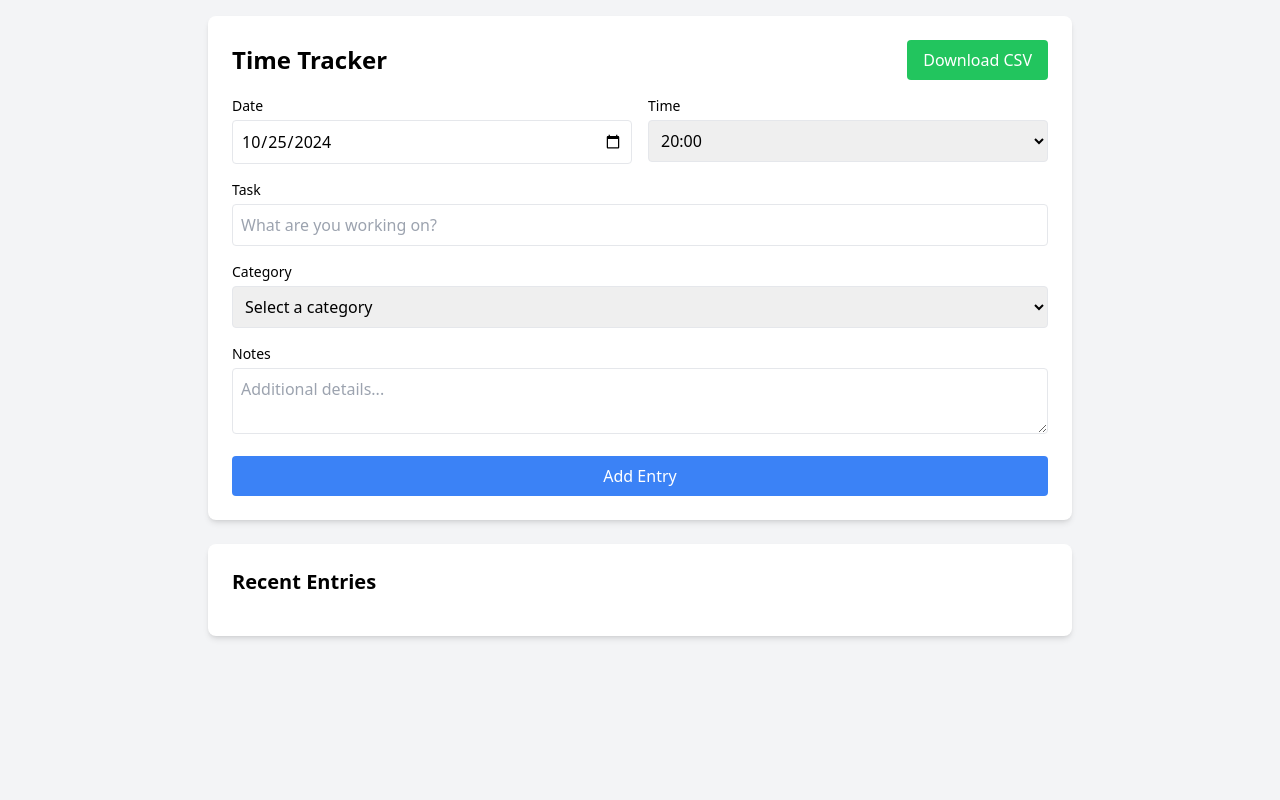
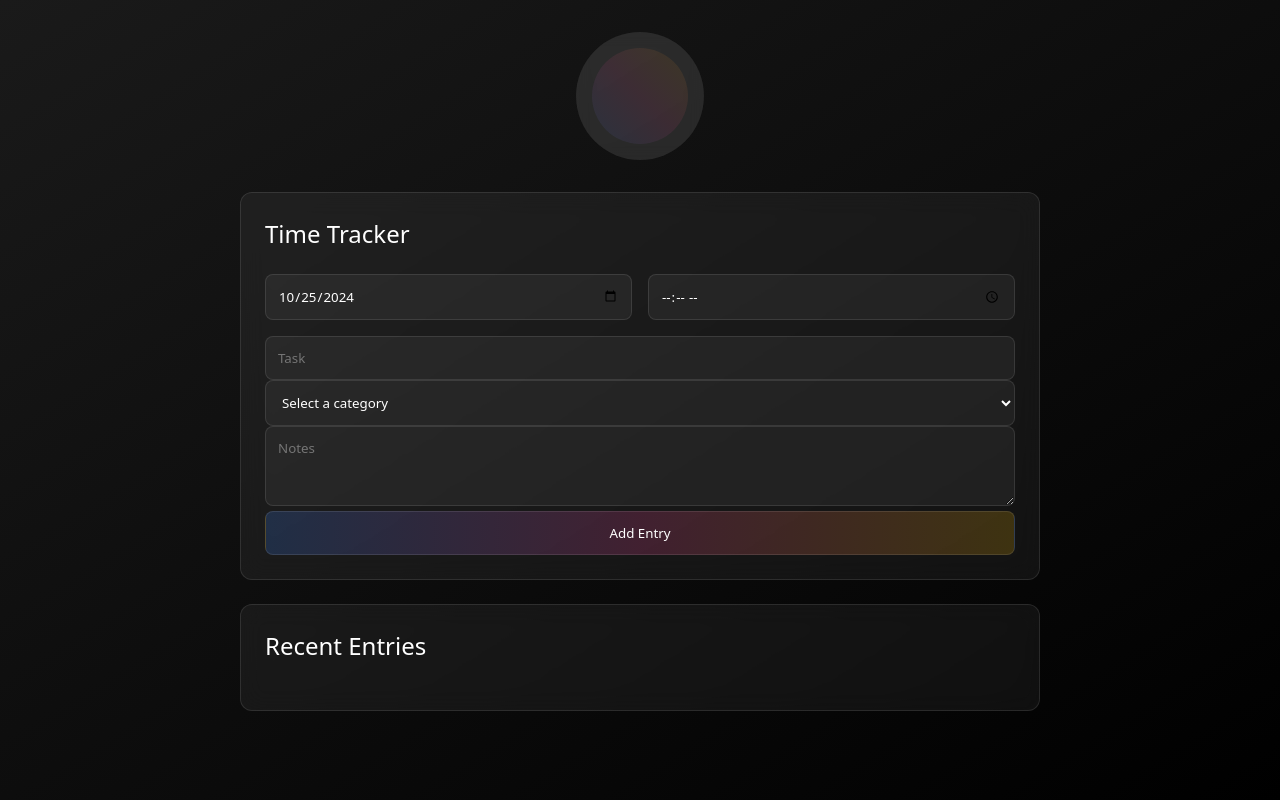
Before and after one commit to hamminkj/time-tracker, a plain HTML site: page index.html in a window 1280 px wide. Drawn offline with nearby package versions, Linux system fonts and the light colour scheme.

Commit message:
Update index.html

```diff
--- a/index.html
+++ b/index.html
@@ -4,180 +4,300 @@
     <meta charset="UTF-8">
     <meta name="viewport" content="width=device-width, initial-scale=1.0">
     <title>Time Tracker</title>
-    <script src="https://cdn.tailwindcss.com"></script>
     <style>
-        .entry { transition: all 0.2s; }
-        .entry:hover { background-color: #f3f4f6; }
+        :root {
+            --bg-dark: #1a1a1a;
+            --card-bg: rgba(255, 255, 255, 0.05);
+            --border-color: rgba(255, 255, 255, 0.1);
+            --text-primary: #ffffff;
+            --text-secondary: rgba(255, 255, 255, 0.7);
+            --accent-blue: rgba(59, 130, 246, 0.2);
+            --accent-pink: rgba(236, 72, 153, 0.2);
+            --accent-yellow: rgba(234, 179, 8, 0.2);
+        }
+
+        * {
+            margin: 0;
+            padding: 0;
+            box-sizing: border-box;
+            font-family: system-ui, -apple-system, sans-serif;
+        }
+
+        body {
+            min-height: 100vh;
+            background: linear-gradient(to bottom right, var(--bg-dark), #000);
+            color: var(--text-primary);
+            padding: 2rem 1rem;
+        }
+
+        .container {
+            max-width: 800px;
+            margin: 0 auto;
+        }
+
+        /* Decorative circle */
+        .circle-decoration {
+            width: 128px;
+            height: 128px;
+            margin: 0 auto 2rem;
+            position: relative;
+        }
+
+        .circle-outer {
+            position: absolute;
+            inset: 0;
+            border-radius: 50%;
+            background: rgba(255, 255, 255, 0.1);
+            backdrop-filter: blur(8px);
+        }
+
+        .circle-inner {
+            position: absolute;
+            inset: 1rem;
+            border-radius: 50%;
+            background: linear-gradient(45deg,
+                var(--accent-blue),
+                var(--accent-pink),
+                var(--accent-yellow)
+            );
+            opacity: 0.5;
+        }
+
+        .card {
+            background: var(--card-bg);
+            border: 1px solid var(--border-color);
+            border-radius: 0.75rem;
+            padding: 1.5rem;
+            backdrop-filter: blur(12px);
+            margin-bottom: 1.5rem;
+        }
+
+        .card-header {
+            display: flex;
+            justify-content: space-between;
+            align-items: center;
+            margin-bottom: 1.5rem;
+        }
+
+        .card-title {
+            font-size: 1.5rem;
+            font-weight: 300;
+        }
+
+        .form-grid {
+            display: grid;
+            grid-template-columns: 1fr 1fr;
+            gap: 1rem;
+            margin-bottom: 1rem;
+        }
+
+        input, select, textarea {
+            width: 100%;
+            padding: 0.75rem;
+            background: rgba(255, 255, 255, 0.05);
+            border: 1px solid var(--border-color);
+            border-radius: 0.5rem;
+            color: var(--text-primary);
+            transition: all 0.2s;
+        }
+
+        input:focus, select:focus, textarea:focus {
+            outline: none;
+            border-color: rgba(59, 130, 246, 0.5);
+            box-shadow: 0 0 0 2px rgba(59, 130, 246, 0.25);
+        }
+
+        button {
+            width: 100%;
+            padding: 0.75rem;
+            border: 1px solid var(--border-color);
+            border-radius: 0.5rem;
+            background: linear-gradient(to right,
+                var(--accent-blue),
+                var(--accent-pink),
+                var(--accent-yellow)
+            );
+            color: var(--text-primary);
+            cursor: pointer;
+            transition: all 0.2s;
+        }
+
+        button:hover {
+            opacity: 0.9;
+            border-color: rgba(255, 255, 255, 0.2);
+        }
+
+        .entry {
+            padding: 1rem;
+            border-radius: 0.5rem;
+            background: linear-gradient(to right,
+                rgba(59, 130, 246, 0.05),
+                rgba(236, 72, 153, 0.05),
+                rgba(234, 179, 8, 0.05)
+            );
+            border: 1px solid var(--border-color);
+            margin-bottom: 0.75rem;
+            transition: all 0.2s;
+        }
+
+        .entry:hover {
+            border-color: rgba(255, 255, 255, 0.2);
+        }
+
+        .entry-header {
+            display: flex;
+            justify-content: space-between;
+            align-items: center;
+            margin-bottom: 0.5rem;
+        }
+
+        .entry-title {
+            font-weight: 500;
+        }
+
+        .entry-time {
+            color: var(--text-secondary);
+            font-size: 0.875rem;
+        }
+
+        .entry-category {
+            font-size: 0.875rem;
+            color: var(--text-secondary);
+            margin-bottom: 0.5rem;
+        }
+
+        .entry-notes {
+            font-size: 0.875rem;
+            color: var(--text-secondary);
+        }
+
+        .delete-btn {
+            background: none;
+            border: none;
+            color: var(--text-secondary);
+            padding: 0.25rem 0.5rem;
+            opacity: 0;
+            width: auto;
+        }
+
+        .entry:hover .delete-btn {
+            opacity: 1;
+        }
+
+        @media (max-width: 640px) {
+            .form-grid {
+                grid-template-columns: 1fr;
+            }
+        }
     </style>
 </head>
-<body class="bg-gray-100 min-h-screen">
-    <div class="max-w-4xl mx-auto p-4">
-        <div class="bg-white rounded-lg shadow-md p-6 mb-6">
-            <div class="flex justify-between items-center mb-4">
-                <h1 class="text-2xl font-bold">Time Tracker</h1>
-                <button onclick="downloadCSV()"
-                        class="bg-green-500 text-white px-4 py-2 rounded hover:bg-green-600">
-                    Download CSV
-                </button>
+<body>
+    <div class="container">
+        <!-- Decorative circle -->
+        <div class="circle-decoration">
+            <div class="circle-outer"></div>
+            <div class="circle-inner"></div>
+        </div>
+
+        <!-- Input form card -->
+        <div class="card">
+            <div class="card-header">
+                <h1 class="card-title">Time Tracker</h1>
             </div>
 
-            <form id="timeForm" class="space-y-4">
-                <div class="grid grid-cols-2 gap-4">
-                    <div>
-                        <label class="block text-sm font-medium mb-1">Date</label>
-                        <input type="date" id="date" required class="w-full p-2 border rounded">
-                    </div>
-                    <div>
-                        <label class="block text-sm font-medium mb-1">Time</label>
-                        <select id="time" required class="w-full p-2 border rounded"></select>
-                    </div>
+            <form id="time-form">
+                <div class="form-grid">
+                    <input type="date" id="date" required>
+                    <input type="time" id="time" required>
                 </div>
 
-                <div>
-                    <label class="block text-sm font-medium mb-1">Task</label>
-                    <input type="text" id="task" required placeholder="What are you working on?"
-                           class="w-full p-2 border rounded">
-                </div>
+                <input type="text" id="task" placeholder="Task" required class="mb-4">
 
-                <div>
-                    <label class="block text-sm font-medium mb-1">Category</label>
-                    <select id="category" required class="w-full p-2 border rounded">
-                        <option value="">Select a category</option>
-                        <option value="Making">🛠️ Making</option>
-                        <option value="Meeting">👥 Meeting</option>
-                        <option value="Prep">📋 Prep</option>
-                        <option value="Teaching">📚 Teaching</option>
-                        <option value="Admin">📎 Admin</option>
-                        <option value="Learning">🎯 Learning</option>
-                        <option value="Portfolio">💼 Portfolio</option>
-                        <option value="Other">✨ Other</option>
-                    </select>
-                </div>
+                <select id="category" required class="mb-4">
+                    <option value="">Select a category</option>
+                    <option value="🌅 Morning">🌅 Morning</option>
+                    <option value="☀️ Afternoon">☀️ Afternoon</option>
+                    <option value="🌙 Evening">🌙 Evening</option>
+                    <option value="💫 Focus">💫 Focus</option>
+                    <option value="🌊 Flow">🌊 Flow</option>
+                    <option value="✨ Creative">✨ Creative</option>
+                    <option value="🎯 Goal">🎯 Goal</option>
+                    <option value="💭 Plan">💭 Plan</option>
+                </select>
 
-                <div>
-                    <label class="block text-sm font-medium mb-1">Notes</label>
-                    <textarea id="notes" rows="2" placeholder="Additional details..."
-                              class="w-full p-2 border rounded"></textarea>
-                </div>
+                <textarea id="notes" placeholder="Notes" rows="3" class="mb-4"></textarea>
 
-                <button type="submit"
-                        class="w-full bg-blue-500 text-white p-2 rounded hover:bg-blue-600">
-                    Add Entry
-                </button>
+                <button type="submit">Add Entry</button>
             </form>
         </div>
 
-        <div class="bg-white rounded-lg shadow-md p-6">
-            <h2 class="text-xl font-bold mb-4">Recent Entries</h2>
-            <div id="entries" class="space-y-2"></div>
+        <!-- Entries list card -->
+        <div class="card">
+            <div class="card-header">
+                <h2 class="card-title">Recent Entries</h2>
+            </div>
+            <div id="entries"></div>
         </div>
     </div>
 
     <script>
-        // Initialize time options
-        const timeSelect = document.getElementById('time');
-        for (let i = 0; i < 24; i++) {
-            const option = document.createElement('option');
-            option.value = i;
-            option.textContent = `${i.toString().padStart(2, '0')}:00`;
-            timeSelect.appendChild(option);
+        // Get DOM elements
+        const form = document.getElementById('time-form');
+        const entriesContainer = document.getElementById('entries');
+
+        // Load entries from localStorage
+        let entries = JSON.parse(localStorage.getItem('timeEntries')) || [];
+
+        // Render entries
+        function renderEntries() {
+            entriesContainer.innerHTML = entries.map(entry => `
+                <div class="entry" data-id="${entry.id}">
+                    <div class="entry-header">
+                        <div class="entry-title">${entry.task}</div>
+                        <div class="entry-meta">
+                            <span class="entry-time">${entry.date} at ${entry.time}</span>
+                            <button class="delete-btn" onclick="deleteEntry(${entry.id})">×</button>
+                        </div>
+                    </div>
+                    <div class="entry-category">${entry.category}</div>
+                    ${entry.notes ? `<div class="entry-notes">${entry.notes}</div>` : ''}
+                </div>
+            `).join('');
         }
 
-        // Set current date and time
-        const now = new Date();
-        document.getElementById('date').value = now.toISOString().split('T')[0];
-        document.getElementById('time').value = now.getHours();
-
-        // Load saved entries
-        let entries = JSON.parse(localStorage.getItem('timeEntries') || '[]');
-        updateEntriesDisplay();
-
-        // Handle form submission
-        document.getElementById('timeForm').addEventListener('submit', function(e) {
+        // Add new entry
+        form.addEventListener('submit', (e) => {
             e.preventDefault();
 
             const newEntry = {
                 id: Date.now(),
-                date: document.getElementById('date').value,
-                time: document.getElementById('time').value,
-                task: document.getElementById('task').value,
-                category: document.getElementById('category').value,
-                notes: document.getElementById('notes').value
+                date: form.date.value,
+                time: form.time.value,
+                task: form.task.value,
+                category: form.category.value,
+                notes: form.notes.value
             };
 
             entries.unshift(newEntry);
             localStorage.setItem('timeEntries', JSON.stringify(entries));
 
-            // Reset form
-            document.getElementById('task').value = '';
-            document.getElementById('category').value = '';
-            document.getElementById('notes').value = '';
-
-            updateEntriesDisplay();
+            renderEntries();
+            form.reset();
+            form.date.value = new Date().toISOString().split('T')[0];
         });
 
-        function updateEntriesDisplay() {
-            const entriesDiv = document.getElementById('entries');
-            entriesDiv.innerHTML = entries.map(entry => `
-                <div class="entry p-3 border rounded">
-                    <div class="flex justify-between text-sm text-gray-600">
-                        <span>${entry.date} at ${entry.time}:00</span>
-                        <span class="font-medium">${entry.category}</span>
-                    </div>
-                    <div class="mt-1 font-medium">${entry.task}</div>
-                    ${entry.notes ? `<div class="mt-1 text-sm text-gray-600">${entry.notes}</div>` : ''}
-                    <div class="mt-2">
-                        <button onclick="deleteEntry(${entry.id})"
-                                class="text-red-500 text-sm hover:text-red-700">
-                            Delete
-                        </button>
-                    </div>
-                </div>
-            `).join('');
+        // Delete entry
+        function deleteEntry(id) {
+            entries = entries.filter(entry => entry.id !== id);
+            localStorage.setItem('timeEntries', JSON.stringify(entries));
+            renderEntries();
         }
 
-        function deleteEntry(id) {
-            if (confirm('Are you sure you want to delete this entry?')) {
-                entries = entries.filter(entry => entry.id !== id);
-                localStorage.setItem('timeEntries', JSON.stringify(entries));
-                updateEntriesDisplay();
-            }
-        }
+        // Set today's date as default
+        form.date.value = new Date().toISOString().split('T')[0];
 
-        function downloadCSV() {
-            // Define CSV headers
-            const headers = ['Date', 'Time', 'Category', 'Task', 'Notes'];
-
-            // Convert entries to CSV format
-            const csvData = entries.map(entry => [
-                entry.date,
-                `${entry.time}:00`,
-                entry.category,
-                entry.task,
-                entry.notes
-            ]);
-
-            // Add headers to beginning of data
-            csvData.unshift(headers);
-
-            // Convert to CSV string
-            const csvString = csvData.map(row =>
-                row.map(cell =>
-                    // Handle cells that contain commas by wrapping in quotes
-                    cell ? `"${cell.replace(/"/g, '""')}"` : '""'
-                ).join(',')
-            ).join('\n');
-
-            // Create download link
-            const downloadLink = document.createElement('a');
-            downloadLink.href = 'data:text/csv;charset=utf-8,' + encodeURIComponent(csvString);
-            downloadLink.download = `time-tracker-export-${new Date().toISOString().split('T')[0]}.csv`;
-
-            // Trigger download
-            document.body.appendChild(downloadLink);
-            downloadLink.click();
-            document.body.removeChild(downloadLink);
-        }
+        // Initial render
+        renderEntries();
     </script>
 </body>
 </html>
```
